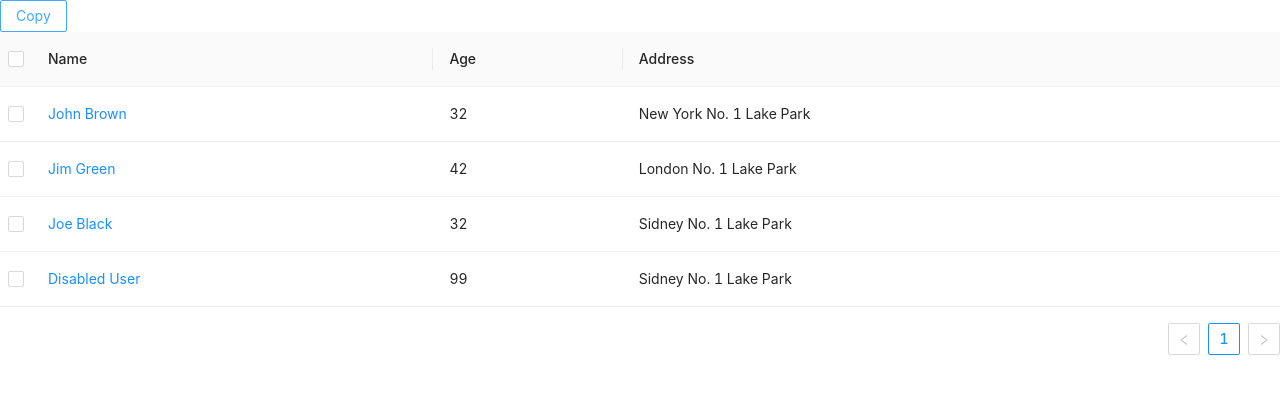
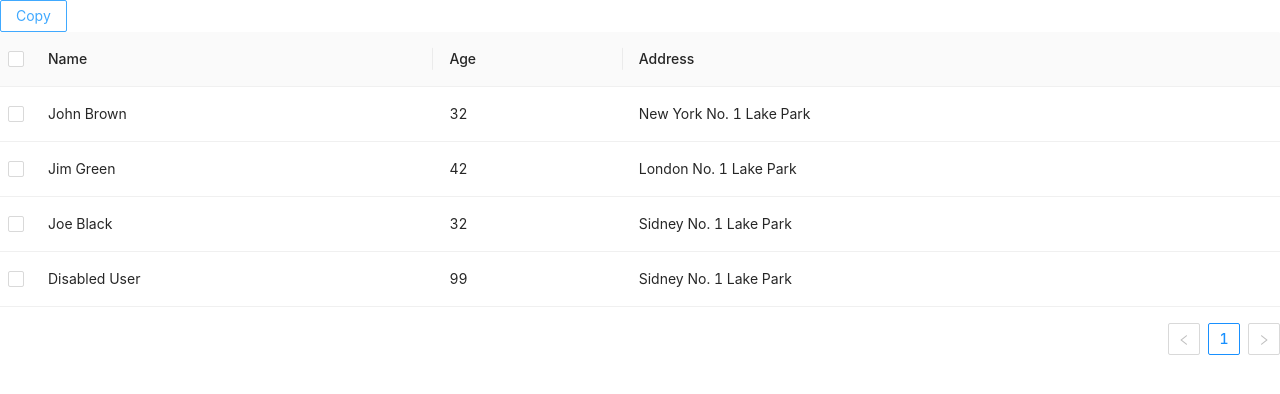
Before and after one commit to JohnTing/react-playground, a React (Create React App) app: page / in a window 1280 px wide. Shown: the top 394 px of the page. Built offline with nearby package versions, Linux system fonts and the light colour scheme.

Commit message:
edit table

```diff
--- a/src/pages/AntdTableCopyRow.tsx
+++ b/src/pages/AntdTableCopyRow.tsx
@@ -1,10 +1,10 @@
 
 
 
-import { Button, Divider, Radio, Table } from 'antd';
+import { Button, Divider, Input, Radio, Table } from 'antd';
 import type { ColumnsType } from 'antd/es/table';
 import { TableRowSelection } from 'antd/lib/table/interface';
-import React, { useEffect, useState } from 'react';
+import React, { ChangeEvent, useEffect, useState } from 'react';
 
 interface DataType {
     key: number;
@@ -12,22 +12,6 @@ interface DataType {
     age: number;
     address: string;
 }
-
-const columns: ColumnsType<DataType> = [
-    {
-        title: 'Name',
-        dataIndex: 'name',
-        render: (text: string) => <a>{text}</a>,
-    },
-    {
-        title: 'Age',
-        dataIndex: 'age',
-    },
-    {
-        title: 'Address',
-        dataIndex: 'address',
-    },
-];
 
 const data: DataType[] = [
     {
@@ -68,6 +52,40 @@ export default function AntdTableCopyRow() {
         setDataSource(data);
     }, []);
 
+
+    function editChange(e: ChangeEvent<HTMLInputElement>, type: keyof DataType, index: number) {
+        let newDataSource = [...dataSource]
+        console.log(type);
+        (newDataSource[index][type] as string) = e.target.value;
+
+        console.log(newDataSource[index]);
+        setDataSource(newDataSource)
+    }
+
+    const columns: ColumnsType<DataType> = [
+        {
+            title: 'Name',
+            dataIndex: 'name',
+            render: (text: string, record, index) => {
+                const disabled = !(selectedRowKeys as number[]).includes(record.key)
+                if(disabled) {
+                    return text;
+                }
+                return <Input width={"2px"} readOnly={disabled} maxLength={64} onChange={e => editChange(e, "name", index)} value={text} />
+            }
+        },
+        {
+            title: 'Age',
+            dataIndex: 'age',
+        },
+        {
+            title: 'Address',
+            dataIndex: 'address',
+        },
+    ];
+
+
+
     const rowSelection: TableRowSelection<DataType> = {
         type: 'checkbox',
         onChange: (selectedRowKeys: React.Key[], selectedRows: DataType[]) => {
@@ -79,15 +97,15 @@ export default function AntdTableCopyRow() {
 
     function copy() {
         let topIndex = 0;
-        for(const d of dataSource) {
+        for (const d of dataSource) {
             topIndex = Math.max(d.key, topIndex);
         }
         let data: DataType[] = [];
         let selectedKeys = selectedRows.map(v => v.key);
         let srdId = 0;
-        for(const d of dataSource) {
+        for (const d of dataSource) {
             data.push(d);
-            if(selectedKeys[srdId] === d.key) {
+            if (selectedKeys[srdId] === d.key) {
                 srdId += 1;
                 const newdata = Object.assign({}, d);
                 newdata.key = ++topIndex;
@@ -108,6 +126,7 @@ export default function AntdTableCopyRow() {
                 }}
                 columns={columns}
                 dataSource={dataSource}
+
             />
         </div>
     );
```
